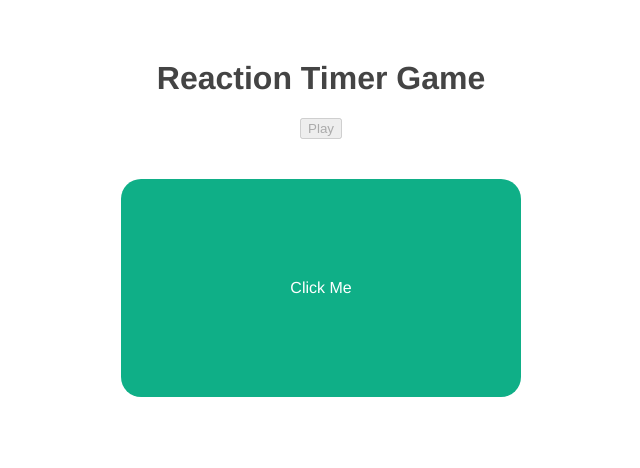
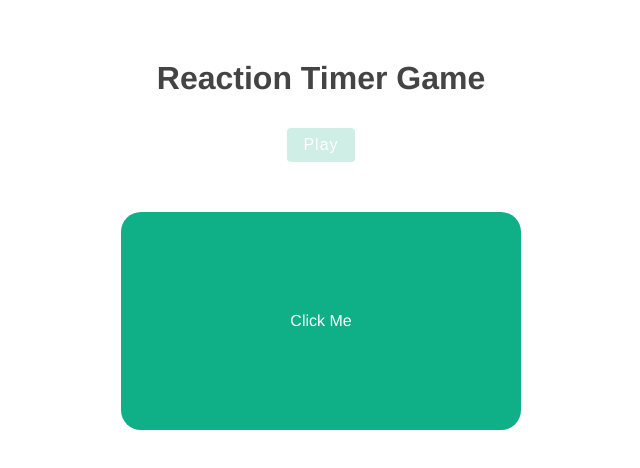
Before and after one commit to elvan/reaction-timer-game-vue-example, a Vue app: page / in a window 1280 px wide. Both pictures are taken after a click on the button "Play". Shown: the top 468 px of the page, without its empty margins (319-959 px from the left). Built offline with nearby package versions, Linux system fonts and the light colour scheme.

Commit message:
create the reaction timer

```diff
--- a/src/App.vue
+++ b/src/App.vue
@@ -8,6 +8,7 @@
 
 <script>
 import Block from './components/Block.vue';
+
 export default {
   components: {
     Block,
@@ -22,7 +23,7 @@ export default {
 
   methods: {
     start() {
-      this.delay = 2000 + Math.random() * 5000;
+      this.delay = 2000 + Math.random() * 3000;
       this.isPlaying = true;
     },
   },
@@ -38,4 +39,21 @@ export default {
   color: #444;
   margin-top: 60px;
 }
+
+button {
+  background: #0faf87;
+  color: white;
+  border: none;
+  padding: 8px 16px;
+  border-radius: 4px;
+  font-size: 16px;
+  letter-spacing: 1px;
+  cursor: pointer;
+  margin: 10px;
+}
+
+button[disabled] {
+  opacity: 0.2;
+  cursor: not-allowed;
+}
 </style>
--- a/src/components/Block.vue
+++ b/src/components/Block.vue
@@ -1,7 +1,5 @@
 <template>
-  <div v-if="showBlock" @click="onClose" class="block" style="cursor: pointer">
-    Click Me
-  </div>
+  <div v-if="showBlock" @click="stopTimer" class="block">Click Me</div>
 </template>
 
 <script>
@@ -11,15 +9,15 @@ export default {
   data() {
     return {
       showBlock: false,
+      timer: null,
+      reactionTime: 0,
     };
   },
 
   mounted() {
-    console.log('Component mounted');
-
     setTimeout(() => {
       this.showBlock = true;
-      console.log(this.delay);
+      this.startTimer();
     }, this.delay);
   },
 
@@ -32,8 +30,15 @@ export default {
   },
 
   methods: {
-    onClose() {
-      this.showBlock = false;
+    startTimer() {
+      this.timer = setInterval(() => {
+        this.reactionTime += 10;
+      }, 10);
+    },
+
+    stopTimer() {
+      clearInterval(this.timer);
+      this.timer = null;
     },
   },
 };
@@ -48,5 +53,6 @@ export default {
   text-align: center;
   padding: 100px 0;
   margin: 40px auto;
+  cursor: pointer;
 }
 </style>
--- a/jsconfig.json
+++ b/tsconfig.json
@@ -1,5 +1,7 @@
 {
+  "extends": "@vue/tsconfig/tsconfig.web.json",
   "compilerOptions": {
+    "allowJs": true,
     "target": "es5",
     "module": "esnext",
     "baseUrl": "./",
```
